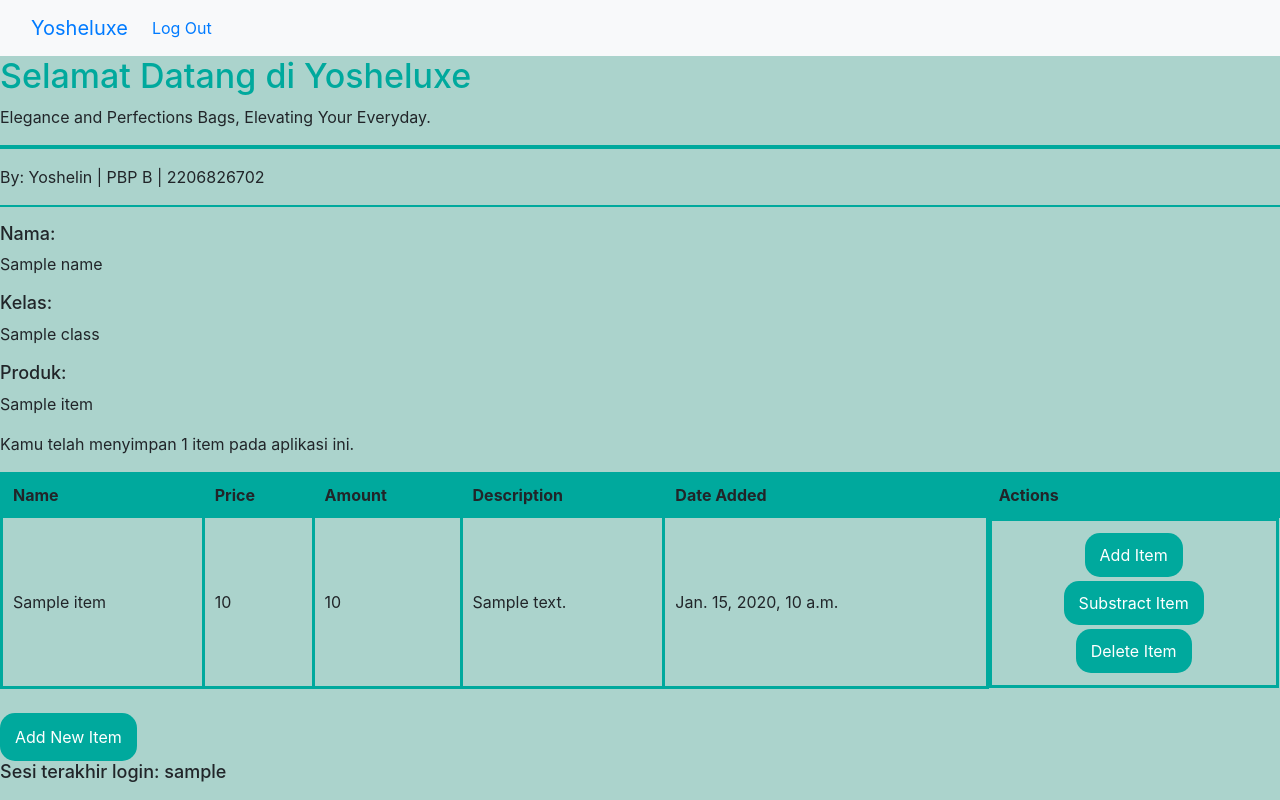
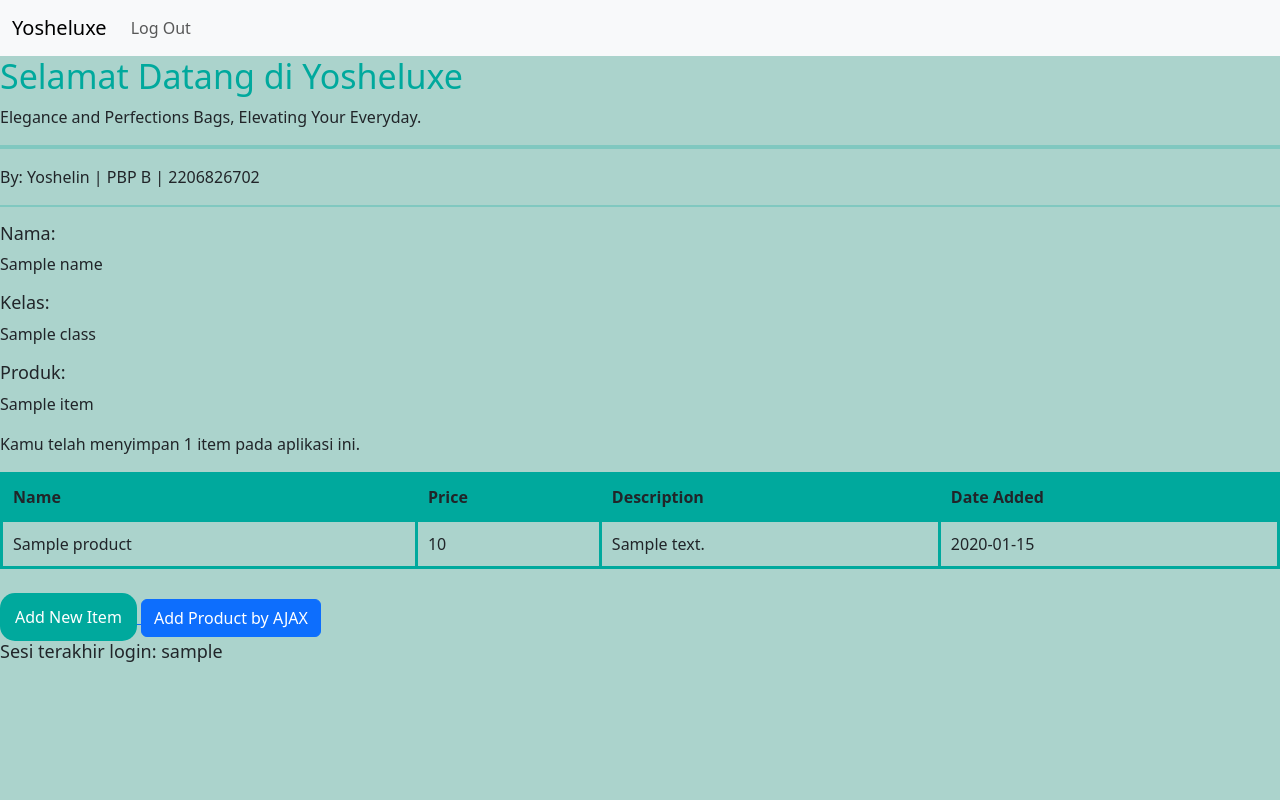
Before and after one commit to yoshelinn/shopping-list, a Django app: template main/templates/main.html in a window 1280 px wide. Run offline with Django 4.2, Linux system fonts and the light colour scheme; the template is opened without the code that fills it: most values are stand-ins (such as "Sample title", 1, 10 or a date in 2020); some libraries are stand-ins or nearby versions.

Commit message:
Menyelesaikan tutorial 5

```diff
--- a/main/templates/base.html
+++ b/main/templates/base.html
@@ -1,10 +1,4 @@
-<!-- Include Bootstrap CSS -->
-<link href="https://maxcdn.bootstrapcdn.com/bootstrap/4.5.2/css/bootstrap.min.css" rel="stylesheet">
 
-<!-- Include Bootstrap JS (optional, for dropdown menus) -->
-<script src="https://ajax.googleapis.com/ajax/libs/jquery/3.5.1/jquery.min.js"></script>
-<script src="https://cdnjs.cloudflare.com/ajax/libs/popper.js/1.16.0/umd/popper.min.js"></script>
-<script src="https://maxcdn.bootstrapcdn.com/bootstrap/4.5.2/js/bootstrap.min.js"></script>
 
 
 {% load static %}
@@ -18,6 +12,7 @@
         />
         {% block meta %}
         {% endblock meta %}
+        <link href="https://cdn.jsdelivr.net/npm/bootstrap@5.3.2/dist/css/bootstrap.min.css" rel="stylesheet" integrity="sha384-T3c6CoIi6uLrA9TneNEoa7RxnatzjcDSCmG1MXxSR1GAsXEV/Dwwykc2MPK8M2HN" crossorigin="anonymous">
     </head>
 
     <body>
@@ -37,5 +32,7 @@
           </nav>
         {% block content %}
         {% endblock content %}
+        <script src="https://cdnjs.cloudflare.com/ajax/libs/popper.js/1.16.0/umd/popper.min.js"></script>
+        <script src="https://cdn.jsdelivr.net/npm/bootstrap@5.3.2/dist/js/bootstrap.bundle.min.js" integrity="sha384-C6RzsynM9kWDrMNeT87bh95OGNyZPhcTNXj1NW7RuBCsyN/o0jlpcV8Qyq46cDfL" crossorigin="anonymous"></script>
     </body>
 </html>
--- a/main/templates/main.html
+++ b/main/templates/main.html
@@ -52,42 +52,48 @@
     }
 </style>
 
-<table>
-    <tr>
-        <th>Name</th>
-        <th>Price</th>
-        <th>Amount</th>
-        <th>Description</th>
-        <th>Date Added</th>
-        <th>Actions</th> <!-- New column for buttons -->
-    </tr>
-    {% for item in items %}
-        <tr>
-            <td>{{ item.name }}</td>
-            <td>{{ item.price }}</td>
-            <td>{{ item.amount }}</td>
-            <td>{{ item.description }}</td>
-            <td>{{ item.date_added }}</td>
-            <td class="action-buttons">
-                <a href="{% url 'main:add_item' item.id %}">
-                    <button class="kustom">Add Item</button>
-                </a>
-                <a href="{% url 'main:substract_item' item.id %}">
-                    <button class="kustom">Substract Item</button>
-                </a>
-                <a href="{% url 'main:delete_item' item.id  %}">
-                    <button class="kustom">Delete Item</button>
-                </a>
-            </td>
-        </tr>
-    {% endfor %}
+<table id="product_table">
+    <div class="modal fade" id="exampleModal" tabindex="-1" aria-labelledby="exampleModalLabel" aria-hidden="true">
+        <div class="modal-dialog">
+            <div class="modal-content">
+                <div class="modal-header">
+                    <h1 class="modal-title fs-5" id="exampleModalLabel">Add New Product</h1>
+                    <button type="button" class="btn-close" data-bs-dismiss="modal" aria-label="Close"></button>
+                </div>
+                <div class="modal-body">
+                    <form id="form" onsubmit="return false;">
+                        {% csrf_token %}
+                        <div class="mb-3">
+                            <label for="name" class="col-form-label">Name:</label>
+                            <input type="text" class="form-control" id="name" name="name"></input>
+                        </div>
+                        <div class="mb-3">
+                            <label for="price" class="col-form-label">Price:</label>
+                            <input type="number" class="form-control" id="price" name="price"></input>
+                        </div>
+                        <div class="mb-3">
+                            <label for="description" class="col-form-label">Description:</label>
+                            <textarea class="form-control" id="description" name="description"></textarea>
+                        </div>
+                    </form>
+                </div>
+                <div class="modal-footer">
+                    <button type="button" class="btn btn-secondary" data-bs-dismiss="modal">Close</button>
+                    <button type="button" class="btn btn-primary" id="button_add" data-bs-dismiss="modal">Add Product</button>
+                </div>
+            </div>
+        </div>
+    </div>
 </table>
 
 <br />
 
+
 <a href="{% url 'main:create_product' %}">
     <button class="kustom">Add New Item</button>
 </a>
+
+<button type="button" class="btn btn-primary" data-bs-toggle="modal" data-bs-target="#exampleModal">Add Product by AJAX</button>
 
 <style>
     h5 {
@@ -113,4 +119,46 @@
 
 <h5>Sesi terakhir login: {{ last_login }}</h5>
 
+<script>
+    async function getProducts() {
+        return fetch("{% url 'main:get_product_json' %}").then((res) => res.json())
+    }
+
+    async function refreshProducts() {
+        document.getElementById("product_table").innerHTML = ""
+        const products = await getProducts()
+        let htmlString = `<tr>
+            <th>Name</th>
+            <th>Price</th>
+            <th>Description</th>
+            <th>Date Added</th>
+        </tr>`
+        products.forEach((item) => {
+            htmlString += `\n<tr>
+            <td>${item.fields.name}</td>
+            <td>${item.fields.price}</td>
+            <td>${item.fields.description}</td>
+            <td>${item.fields.date_added}</td>
+        </tr>`
+        })
+
+        document.getElementById("product_table").innerHTML = htmlString
+    }
+
+    refreshProducts()
+
+    function addProduct() {
+        fetch("{% url 'main:add_product_ajax' %}", {
+            method: "POST",
+            body: new FormData(document.querySelector('#form'))
+        }).then(refreshProducts)
+
+        document.getElementById("form").reset()
+        return false
+    }
+
+document.getElementById("button_add").onclick = addProduct
+</script>
+
+
 {% endblock content %}
--- a/main/urls.py
+++ b/main/urls.py
@@ -16,4 +16,6 @@ urlpatterns = [
     path('logout/', logout_user, name='logout'),
     path('edit-product/<int:id>', edit_product, name='edit_product'),
     path('delete/<int:id>', delete_product, name='delete_product'),
+    path('get-product/', get_product_json, name='get_product_json'),
+    path('create-product-ajax/', add_product_ajax, name='add_product_ajax')
 ]
--- a/main/views.py
+++ b/main/views.py
@@ -12,6 +12,7 @@ from django.contrib import messages
 from django.contrib.auth import authenticate, login
 from django.contrib.auth import logout
 from django.contrib.auth.decorators import login_required
+from django.views.decorators.csrf import csrf_exempt
 
 @login_required(login_url='/login')
 def show_main(request):
@@ -101,3 +102,22 @@ def delete_product(request, id):
     product = Product.objects.get(pk = id)
     product.delete()
     return HttpResponseRedirect(reverse('main:show_main'))
+
+def get_product_json(request):
+    product_item = Product.objects.all()
+    return HttpResponse(serializers.serialize('json', product_item))
+
+@csrf_exempt
+def add_product_ajax(request):
+    if request.method == 'POST':
+        name = request.POST.get("name")
+        price = request.POST.get("price")
+        description = request.POST.get("description")
+        user = request.user
+
+        new_product = Product(name=name, price=price, description=description, user=user)
+        new_product.save()
+
+        return HttpResponse(b"CREATED", status=201)
+
+    return HttpResponseNotFound()
```
